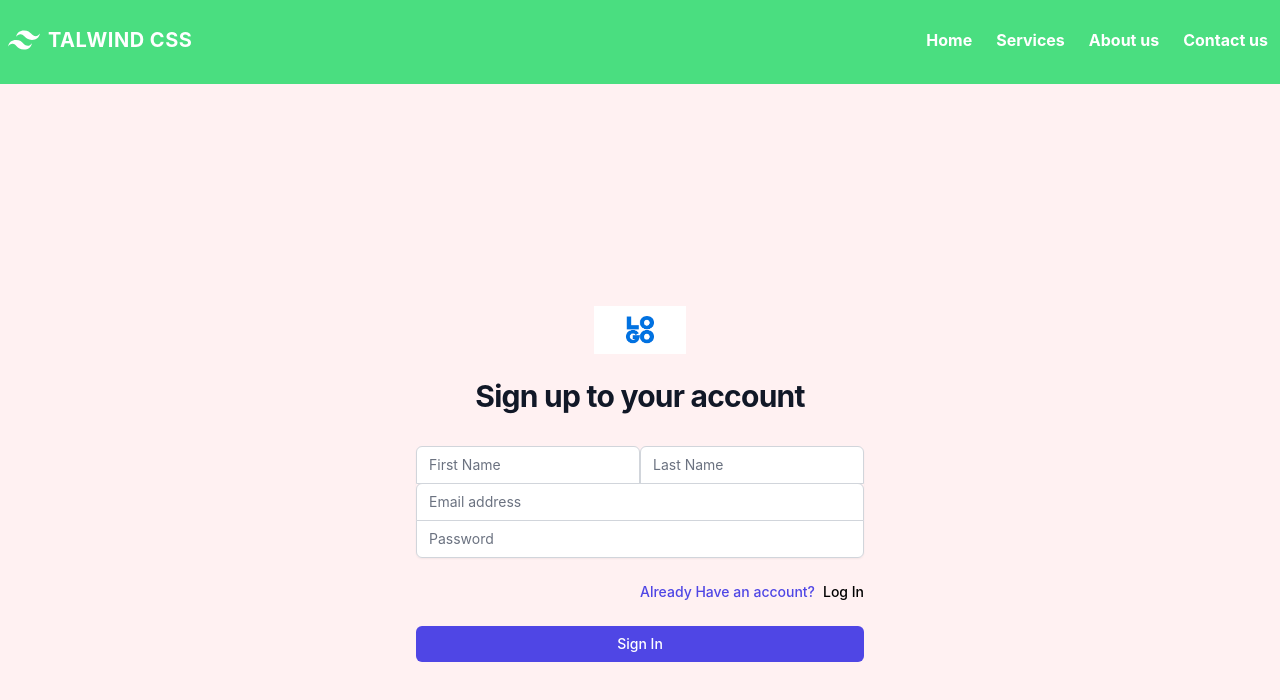
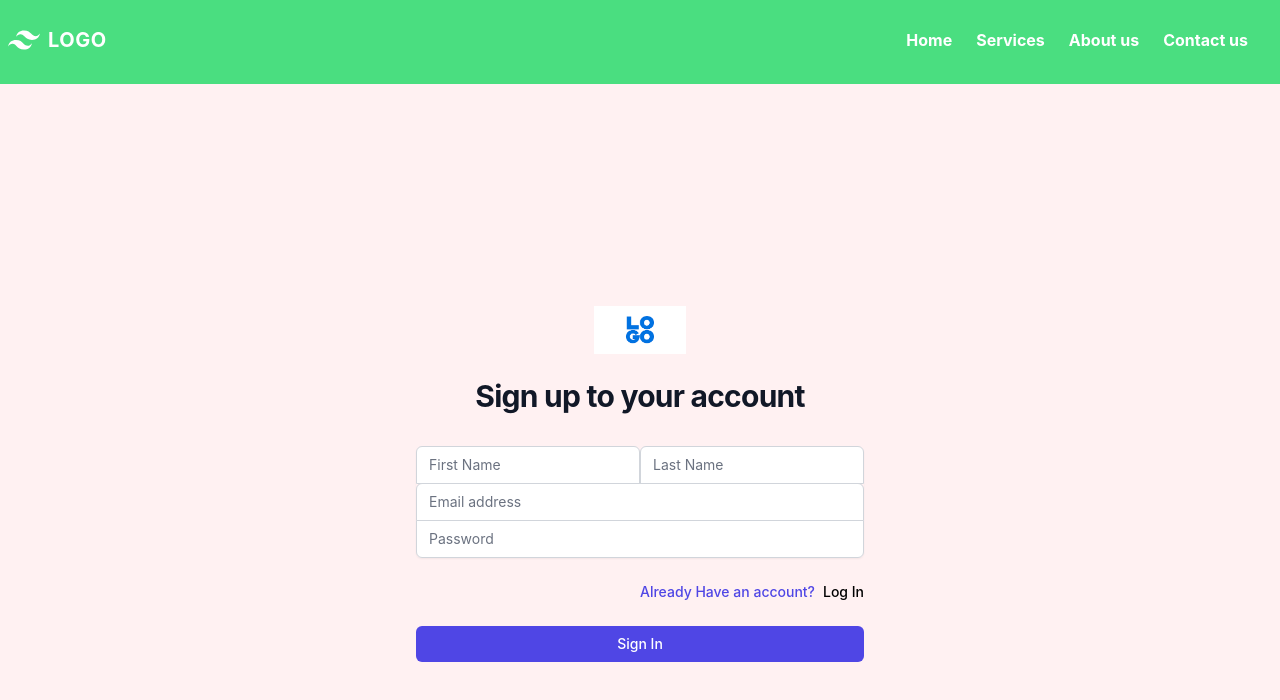
Before and after one commit to heet9201/wmc-3, a Next.js app in the folder src/: page /signin in a window 1280 px wide. Shown: the top 700 px of the page. Built offline with nearby package versions, Linux system fonts and the light colour scheme.

Commit message:
frontend updated

```diff
--- a/src/components/Homepage.js
+++ b/src/components/Homepage.js
@@ -5,7 +5,7 @@ function Homepage() {
     return (
         <div>
             <div className='bg-cyan-800 h-screen w-screen overflow-hidden overflow-y-auto'>
-                <div className='flex '>
+                <div className='flex relative'>
                     {/* <img src="https://cdn.pixabay.com/photo/2018/05/10/11/34/concert-3387324_960_720.jpg" className='z-0 h-full w-auto' alt="" /> */}
                     <Image
                         src={"/../public/temp.png"}
@@ -15,10 +15,10 @@ function Homepage() {
                         objectFit="cover"
                         className=""
                     />
-                    <h1 className='absolute text-white top-0 pt-4 right-10 text-xl'>Welcome, UserName</h1>
+                    <h1 className='absolute text-white top-0 pt-4 right-5 text-xl'>Welcome, UserName</h1>
                 </div>
                 {/* // hahahahahahahah */}
-                <div className="max-w-xs mx-auto py-10">
+                <div className="max-w-xs mx-auto pb-40 pt-10">
                     <div className="flex flex-col h-full bg-white shadow-lg rounded-lg overflow-hidden">
                         <a className="block focus:outline-none focus-visible:ring-2" href="#0">
                             <figure className="relative h-0 pb-[56.25%] overflow-hidden">
--- a/src/components/Navbar.js
+++ b/src/components/Navbar.js
@@ -22,7 +22,7 @@ export const Navbar = () => {
                             <path d='M12.001 4.8c-3.2 0-5.2 1.6-6 4.8 1.2-1.6 2.6-2.2 4.2-1.8.913.228 1.565.89 2.288 1.624C13.666 10.618 15.027 12 18.001 12c3.2 0 5.2-1.6 6-4.8-1.2 1.6-2.6 2.2-4.2 1.8-.913-.228-1.565-.89-2.288-1.624C16.337 6.182 14.976 4.8 12.001 4.8zm-6 7.2c-3.2 0-5.2 1.6-6 4.8 1.2-1.6 2.6-2.2 4.2-1.8.913.228 1.565.89 2.288 1.624 1.177 1.194 2.538 2.576 5.512 2.576 3.2 0 5.2-1.6 6-4.8-1.2 1.6-2.6 2.2-4.2 1.8-.913-.228-1.565-.89-2.288-1.624C10.337 13.382 8.976 12 6.001 12z' />
                         </svg>
                         <span className='text-xl text-white font-bold uppercase tracking-wide'>
-                            Talwind CSS
+                            LOGO
                         </span>
                     </a>
                 </Link>
@@ -60,7 +60,7 @@ export const Navbar = () => {
                                 <path d='M12.001 4.8c-3.2 0-5.2 1.6-6 4.8 1.2-1.6 2.6-2.2 4.2-1.8.913.228 1.565.89 2.288 1.624C13.666 10.618 15.027 12 18.001 12c3.2 0 5.2-1.6 6-4.8-1.2 1.6-2.6 2.2-4.2 1.8-.913-.228-1.565-.89-2.288-1.624C16.337 6.182 14.976 4.8 12.001 4.8zm-6 7.2c-3.2 0-5.2 1.6-6 4.8 1.2-1.6 2.6-2.2 4.2-1.8.913.228 1.565.89 2.288 1.624 1.177 1.194 2.538 2.576 5.512 2.576 3.2 0 5.2-1.6 6-4.8-1.2 1.6-2.6 2.2-4.2 1.8-.913-.228-1.565-.89-2.288-1.624C10.337 13.382 8.976 12 6.001 12z' />
                             </svg>
                             <span className='text-xl text-white font-bold uppercase tracking-wide'>
-                                Talwind CSS
+                                LOGO
                             </span>
                         </a>
                     </Link>
@@ -85,7 +85,7 @@ export const Navbar = () => {
                         </svg>
                     </button>
 
-                    <div className='lg:mt-0 lg:inline-flex lg:flex-row lg:ml-auto lg:w-auto w-full lg:items-center items-start flex flex-col lg:h-auto'>
+                    <div className='lg:mt-0 lg:pr-5 lg:inline-flex lg:flex-row lg:ml-auto lg:w-auto w-full lg:items-center items-start flex flex-col lg:h-auto'>
                         <Link href='/'>
                             <a className='lg:inline-flex lg:w-auto w-full px-3 py-2 rounded text-white font-bold items-center justify-center hover:bg-green-600 hover:text-white '>
                                 Home
```
